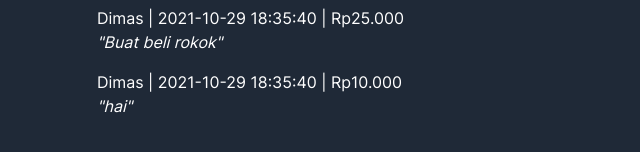
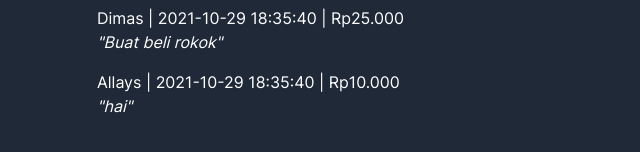
Before and after one commit to dimasriat/meme_admirer, a Next.js app: page /donasi in a window 1280 px wide. Shown: the part 618-770 px from the top of the page, without its empty margins (319-959 px from the left). Built offline with nearby package versions, Linux system fonts and the light colour scheme.

Commit message:
harusnya udah gak error buka halaman tertentu

```diff
--- /dev/null
+++ b/data/donatur.json
@@ -0,0 +1,14 @@
+[
+	{
+		"dari": "Dimas",
+		"tanggal": "2021-10-29 18:35:40",
+		"nominal": "Rp25.000",
+		"pesan": "Buat beli rokok"
+	},
+	{
+		"dari": "Allays",
+		"tanggal": "2021-10-29 18:35:40",
+		"nominal": "Rp10.000",
+		"pesan": "hai"
+	}
+]
--- a/pages/api/get-donatur.js
+++ /dev/null
@@ -1,22 +0,0 @@
-// const fs = require("fs");
-// const util = require("util");
-// const writeFile = util.promisify(fs.writeFile);
-// const readFile = util.promisify(fs.readFile);
-
-export default async function handler(req, res) {
-	const donatur = [
-		{
-			dari: "Dimas",
-			tanggal: "2021-10-29 18:35:40",
-			nominal: "Rp25.000",
-			pesan: "Buat beli rokok",
-		},
-		{
-			dari: "Dimas",
-			tanggal: "2021-10-29 18:35:40",
-			nominal: "Rp10.000",
-			pesan: "hai",
-		},
-	];
-	res.status(200).json(donatur);
-}
--- a/pages/api/get-memes.js
+++ /dev/null
@@ -1,10 +0,0 @@
-// const fs = require("fs");
-// const util = require("util");
-// const writeFile = util.promisify(fs.writeFile);
-// const readFile = util.promisify(fs.readFile);
-
-import memes from "./memes.json";
-
-export default async function handler(req, res) {
-	res.status(200).json(memes);
-}
--- a/pages/donasi.js
+++ b/pages/donasi.js
@@ -3,10 +3,9 @@ import Image from "next/image";
 import Layout from "../components/Layout";
 import Button from "../components/Button";
 import Link from "next/link";
-import axios from "axios";
+import donatur from "../data/donatur.json";
 
 export default function Donasi(props) {
-	const { donatur } = props;
 	return (
 		<Layout className="px-8 lg:px-48 md:px-24 bg-gray-800 text-white">
 			<Head>
@@ -68,9 +67,3 @@ export default function Donasi(props) {
 		</Layout>
 	);
 }
-
-Donasi.getInitialProps = async (ctx) => {
-	const res = await axios("/api/get-donatur");
-	const donatur = res.data;
-	return { donatur: donatur };
-};
```
Also changed, not shown: pages/_app.js (+8 -0 lines), pages/explore.js (+3 -9 lines), data/memes.json (renamed from pages/api/memes.json).
